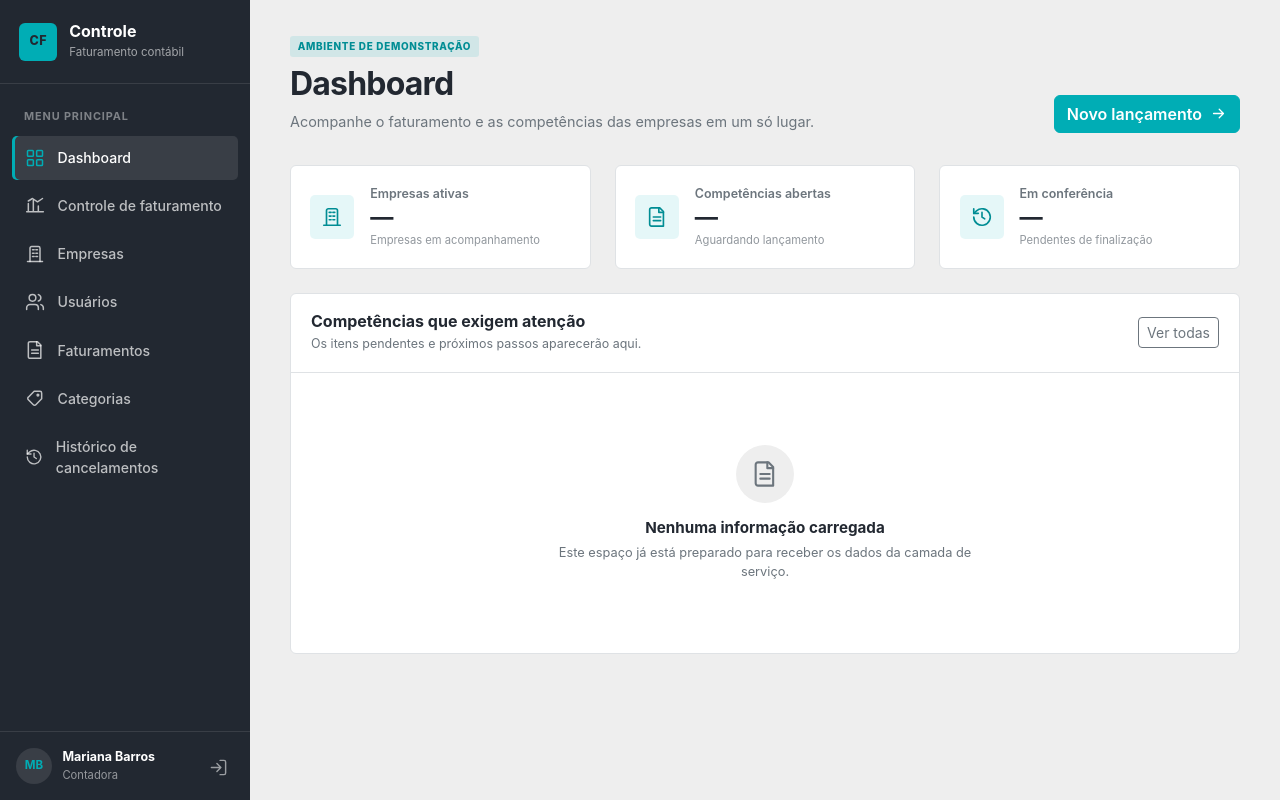
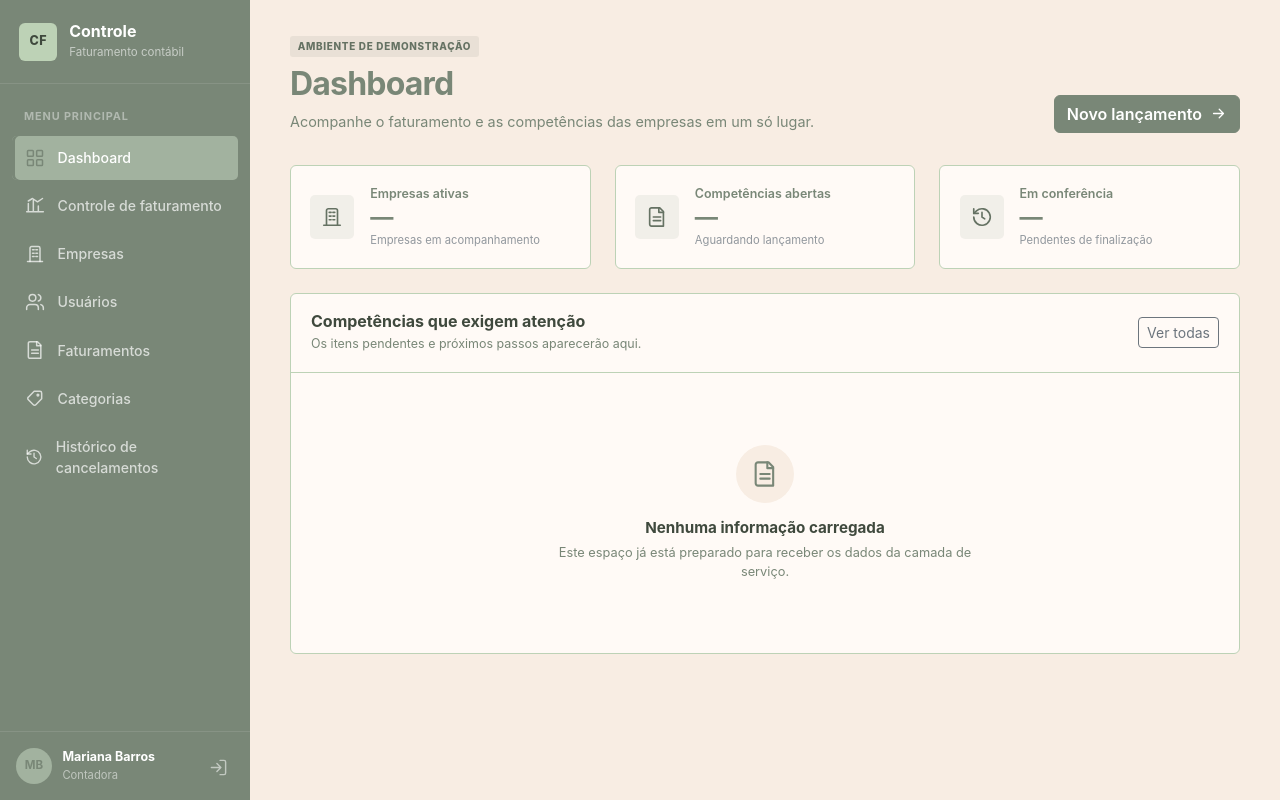
Before and after one commit to Benellinho/controle-faturamento-contabil, a React (Vite) app in the folder frontend/: page / in a window 1280 px wide. Built offline with nearby package versions, Linux system fonts and the light colour scheme.

Commit message:
feat(frontend): implementação de possibilidades de paleta de cores para o front

```diff
--- a/frontend/src/main.jsx
+++ b/frontend/src/main.jsx
@@ -5,6 +5,8 @@ import './styles/variables.css'
 import './styles/global.css'
 import App from './App.jsx'
 
+document.documentElement.dataset.theme = 'sage'
+
 createRoot(document.getElementById('root')).render(
   <StrictMode>
     <App />
--- a/frontend/src/styles/global.css
+++ b/frontend/src/styles/global.css
@@ -29,7 +29,7 @@ a {
     --bs-btn-hover-border-color: var(--color-primary-dark);
     --bs-btn-active-bg: var(--color-primary-dark);
     --bs-btn-active-border-color: var(--color-primary-dark);
-    --bs-btn-focus-shadow-rgb: 0, 173, 181;
+    --bs-btn-focus-shadow-rgb: var(--color-primary-rgb);
     display: inline-flex;
     align-items: center;
     gap: .5rem;
@@ -68,8 +68,8 @@ a {
     flex: 0 0 auto;
     place-items: center;
     border-radius: 6px;
-    background: var(--color-primary);
-    color: var(--color-dark);
+    background: var(--color-brand-background);
+    color: var(--color-brand-text);
     font-size: .78rem;
     font-weight: 800;
     letter-spacing: .04em;
@@ -238,7 +238,7 @@ a {
     display: inline-flex;
     align-items: center;
     border-radius: 3px;
-    background: rgba(0, 173, 181, .12);
+    background: rgba(var(--color-primary-rgb), .12);
     color: var(--color-primary-dark);
     font-size: .62rem;
     font-weight: 800;
@@ -264,7 +264,7 @@ a {
     flex: 0 0 auto;
     place-items: center;
     border-radius: 5px;
-    background: rgba(0, 173, 181, .1);
+    background: rgba(var(--color-primary-rgb), .1);
     color: var(--color-primary-dark);
 }
 
@@ -412,7 +412,7 @@ textarea.form-control {
 .form-control:focus,
 .form-select:focus {
     border-color: var(--color-primary);
-    box-shadow: 0 0 0 .2rem rgba(0, 173, 181, .14);
+    box-shadow: 0 0 0 .2rem rgba(var(--color-primary-rgb), .14);
 }
 
 .form-control::placeholder {
@@ -926,7 +926,7 @@ textarea.form-control {
     padding: .75rem 1rem;
     border-left: 3px solid var(--color-primary);
     border-radius: 0 4px 4px 0;
-    background: rgba(0, 173, 181, .08);
+    background: rgba(var(--color-primary-rgb), .08);
     color: var(--color-dark-secondary);
     font-size: .74rem;
 }
--- a/frontend/src/styles/variables.css
+++ b/frontend/src/styles/variables.css
@@ -3,15 +3,35 @@
   --color-dark-secondary: #393e46;
   --color-primary: #00adb5;
   --color-primary-dark: #008d94;
+  --color-primary-rgb: 0, 173, 181;
+  --color-brand-background: var(--color-primary);
+  --color-brand-text: var(--color-dark);
   --color-background: #eeeeee;
   --color-surface: #ffffff;
   --color-text: #222831;
   --color-text-muted: #6c757d;
   --color-border: #dfe2e5;
   --sidebar-width: 250px;
-  --bs-primary: #00adb5;
-  --bs-primary-rgb: 0, 173, 181;
-  --bs-body-color: #222831;
-  --bs-body-bg: #eeeeee;
-  --bs-border-color: #dfe2e5;
+
+  --bs-primary: var(--color-primary);
+  --bs-primary-rgb: var(--color-primary-rgb);
+  --bs-body-color: var(--color-text);
+  --bs-body-bg: var(--color-background);
+  --bs-border-color: var(--color-border);
 }
+
+/* Aplique data-theme="sage" ao elemento <html> para usar esta paleta. */
+:root[data-theme="sage"] {
+  --color-dark: #798777;
+  --color-dark-secondary: #a2b29f;
+  --color-primary: #798777;
+  --color-primary-dark: #657263;
+  --color-primary-rgb: 121, 135, 119;
+  --color-brand-background: #bdd2b6;
+  --color-brand-text: #3f493d;
+  --color-background: #f8ede3;
+  --color-surface: #fffaf6;
+  --color-text: #3f493d;
+  --color-text-muted: #798777;
+  --color-border: #bdd2b6;
+}
```
